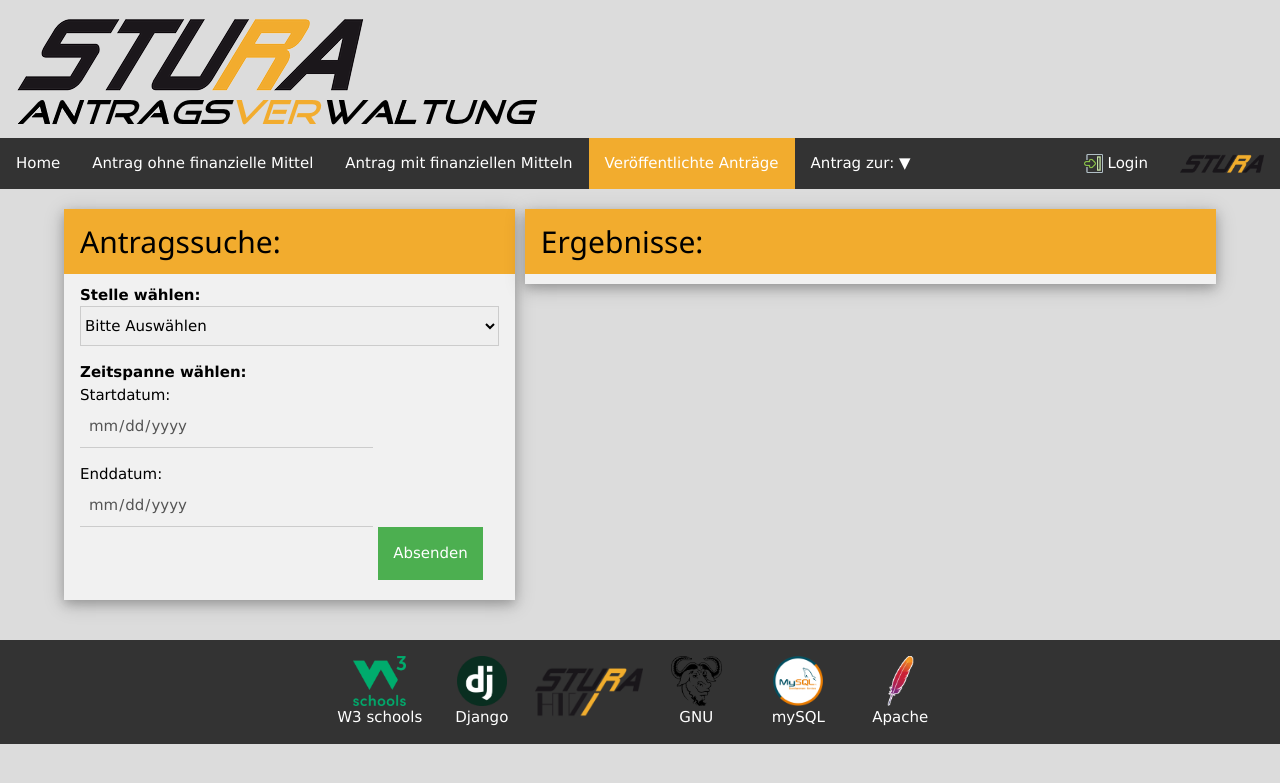
After one commit to EdLaser/ABV_Tool, a Django app: page /Antragsverwaltungstool/published_applications/ in a window 1280 px wide. The commit adds this page. Shown: the top 783 px of the page. Run offline with Django 3.2, Linux system fonts and the light colour scheme.

Commit message:
Added site "Veröffentlichte Anträge"
also changed urls.py and views.py and the header of the website

```diff
--- a/Antragsverwaltungstool/urls.py
+++ b/Antragsverwaltungstool/urls.py
@@ -12,7 +12,7 @@ urlpatterns = [
     path('new_advisory_member/', views.new_advisory, name="advisory_member"),
     path('new_conduct/', views.new_conduct, name="conduct"),
     path('intern/', views.get_all_by_electioninput, name="intern"),
-    #path('search_application/', views.get_all_by_electioninput, name="search_application"),
+    path('published_applications/', views.published_applications, name="published_applications"),
 
     path('show_universall/', views.change_universall, name="change_uni"),
     path('show_advisory/', views.change_advisory, name="change_advi"),
--- a/Antragsverwaltungstool/views.py
+++ b/Antragsverwaltungstool/views.py
@@ -343,6 +343,14 @@ def new_conduct(request):
         # return the request and the universally.html file
     return render(request, 'stat_html/establishing_conduct.html')
 
+
+def published_applications(request):
+
+
+
+    return render(request, 'stat_html/published_applications.html')
+
+
 def get_all_objects(office):
     # get all objects of every model
     uni_objects = Universall.objects.all().filter(office).order_by('-date')
--- a/templates/header.html
+++ b/templates/header.html
@@ -4,7 +4,7 @@
         <li {% if request.get_full_path == "/Antragsverwaltungstool/" %} id = "active"{% endif %} class = "lil"><a href="{%  url 'index' %}">Home</a></li>
         <li {% if request.get_full_path == "/Antragsverwaltungstool/new_universall/" %} id = "active"{% endif %} class = "lil"><a href="{%  url 'universall' %}">Antrag ohne finanzielle Mittel</a></li>
         <li {% if request.get_full_path == "/Antragsverwaltungstool/new_finance/" %} id = "active"{% endif %} class = "lil"><a href="{%  url 'finance' %}">Antrag mit finanziellen Mitteln</a></li>
-        <!--<li class = "lil"><a href="search_application/">Neuste Anträge</a></li>-->
+        <li {% if request.get_full_path == "/Antragsverwaltungstool/published_applications/" %} id = "active"{% endif %} class = "lil"><a href="{%  url 'published_applications' %}">Veröffentlichte Anträge</a></li>
         <li class = "dropdown lil"><a href="javascript:void(0)" class = "dropbtn">Antrag zur: ▼</a>
             <div class = "dropdown-content w3-animate-opacity">
                 <a href="{%  url 'advisory_member' %}">Beratendes Mitglied</a>
--- /dev/null
+++ b/templates/stat_html/published_applications.html
@@ -0,0 +1,106 @@
+<!DOCTYPE html>
+<html lang="de">
+<head>
+    {% load static %}
+    <meta charset="UTF-8">
+    <title>Veröffentlichte Anträge</title>
+    <link rel="icon" href="{% static 'icon.png' %}" />
+    <meta name="viewport" content="width=device-width, initial-scale=1.0" />
+    <link rel="stylesheet" href="{% static 'css/mainstyle.css' %}">
+    <link rel="stylesheet" href="{% static 'css/W3.css' %}">
+    <link rel="stylesheet" href="{% static 'css/intern.css' %}">
+    <script src="{% static 'js/myInputToggle.js' %}"></script>
+</head>
+<body>
+<div class = "logo w3-animate-top">
+    <a href="{%  url 'index' %}" class = "w3-hover-opacity"><img src="{% static 'img/logo.png' %}" class = "sturalogo" alt="ToolLogo"/></a>
+</div>
+{% include 'header.html' %}
+
+<div class = "content w3-animate-opacity">
+    <div class = "w3-row" style="margin-bottom: 20px">
+        <div class="w3-half" style="width: 40%">
+            <div class="w3-card-4" style="margin-right: 10px">
+                <header class="w3-container" style="background-color: #F2AC2E;">
+                    <h2>Antragssuche:</h2>
+                </header>
+
+                <div class="w3-container w3-light-gray">
+                    <form class = "myform" action="" method="POST">
+                        {% csrf_token %}
+                        <label><b>Stelle wählen:</b></label><br>
+                        <label>
+                            <select class="w3-select w3-border" id = "Sin" onchange="toggledisplay('own')" name = "election_input" required>
+                                <option disabled selected>Bitte Auswählen</option>
+                                <optgroup label="Allgemein">
+                                    <option name = "vors" value = "Vorstand">Vorstand</option>
+                                    <option name = "ple" value = "Plenum">Plenum</option>
+                                    <option name = "prae" value = "Präsidium">Präsidium</option>
+                                    <option name = "vertkss" value = "Vertretung in der KSS">Vertretung in der KSS</option>
+                                    <option name = "vertfzs" value = "Vertretung im fzs">Vertretung im fzs</option>
+                                    <option name = "fakulkreis" value = "Fakultätsarbeitskreis">Fakultätsarbeitskreis</option>
+                                    <option name = "refkoll" value = "Referatskollegium">Referatskollegium</option>
+                                </optgroup>
+                                <optgroup label="Referatsleitung">
+                                    <option name = "refstselorg" value = "Studentische Selbstverwaltung und Organisation">Studentische Selbstverwaltung und Organisation</option>
+                                    <option name = "refstud" value = "Studium">Studium</option>
+                                    <option name = "refkul" value = "Kultur">Kultur</option>
+                                    <option name = "refsp" value = "Sport">Sport</option>
+                                    <option name = "refqm" value = "Qualitätsmanagement">Qualitätsmanagement</option>
+                                    <option name = "refoeff" value = "Öffentlichkeitsarbeit">Öffentlichkeitsarbeit</option>
+                                    <option name = "refsoz" value = "Soziales">Soziales</option>
+                                    <option name = "reffin" value = "Finanzen">Finanzen</option>
+                                    <option name = "refhoch" value = "Hochschulpolitik">Hochschulpolitik</option>
+                                    <option name = "refint" value = "Internationales">Internationales</option>
+                                </optgroup>
+                                <option name = "other" value = "18">Eigene...</option>
+                            </select>
+                            <script src="{% static 'js/toggledisplay.js' %}"></script>
+                        </label>
+
+                        <div id="own" style = "display:none">
+                            <label><b>Eigene:</b></label>
+                            <input class = "w3-input w3-border form" placeholder="Beispielreferat" name = "owninput" ><br>
+                        </div>
+
+                        <div class = "form" >
+                            <label><b>Zeitspanne wählen:</b></label><br>
+                            <label>Startdatum:</label>
+                            <input type = "date" class = "w3-input" name = "sdat"  style="width: 70%;margin-bottom: 15px" disabled>
+                            <label>Enddatum:</label>
+                            <input type = "date" class = "w3-input" name = "edat"  style="width: 70%" disabled>
+                        </div>
+                        <footer class="w3-container w3-light-gray">
+                            <input type="submit" class = "w3-button w3-green mybutton" name="display-applications" value="Absenden">
+                        </footer>
+                    </form>
+                </div>
+            </div>
+        </div>
+
+        <div class="w3-half" style="width: 60%;" id = "out">
+            <div class="w3-card-4">
+                <header class="w3-container" style="background-color: #F2AC2E;">
+                    <h2>Ergebnisse:</h2>
+                </header>
+
+                <div class="w3-container w3-light-gray">
+                    <form class = "myform" action="" method="POST">
+                        {% csrf_token %}
+                        <div class = "sqloutput">
+
+
+                            {% block out %}
+                            {% endblock %}
+
+                        </div>
+                    </form>
+                </div>
+            </div>
+        </div>
+    </div>
+
+</div>
+{% include 'footer.html' %}
+</body>
+</html>
```
